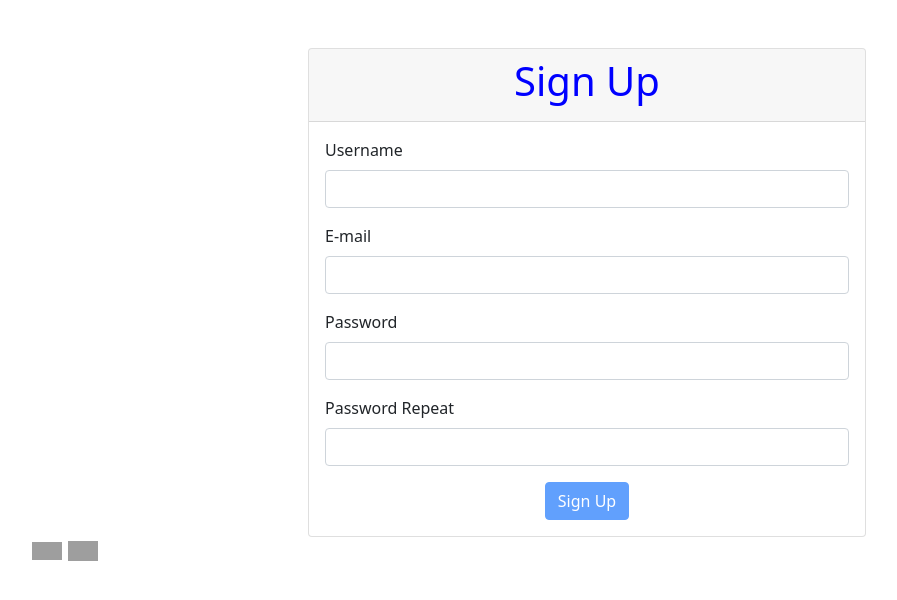
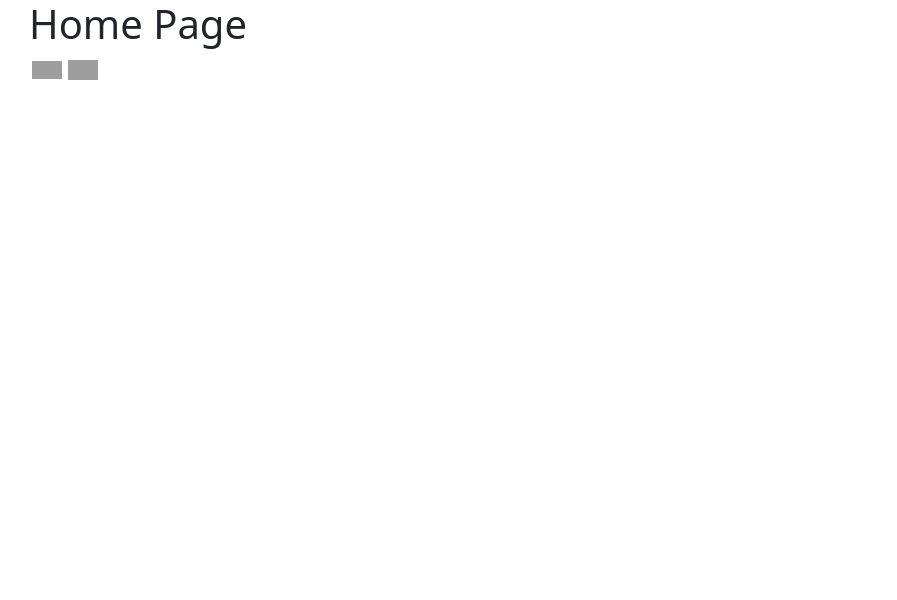
Before and after one commit to begin-again/vue-tdd-class, a Vue app: page / in a window 1280 px wide. Shown: the top 600 px of the page, without its empty margins (53-950 px from the left). Built offline with nearby package versions, Linux system fonts and the light colour scheme; grey boxes are pictures that could not be loaded.

Commit message:
tests work for signup, login, user pages

```diff
--- a/src/App.vue
+++ b/src/App.vue
@@ -1,20 +1,34 @@
 <template>
     <div class="container">
-        <SignupPage />
+        <HomePage v-if="path === '/'" />
+        <LoginPage v-else-if="path === '/login'" />
+        <UserPage v-else-if="path.startsWith('/user/')" />
+        <SignupPage v-else-if="path === '/signup'" />
         <LanguageSelector />
     </div>
 </template>
 
 <script>
-import SignupPage from "./pages/SignupPage.vue";
-import LanguageSelector from "./components/language-selector.vue";
+import HomePage from "./pages/HomePage";
+import UserPage from "./pages/UserPage";
+import LoginPage from "./pages/LoginPage";
+import SignupPage from "./pages/SignupPage";
+import LanguageSelector from "./components/language-selector";
 
 export default {
     name: "App",
     components: {
+        HomePage,
+        UserPage,
+        LoginPage,
         SignupPage,
-        LanguageSelector
+        LanguageSelector,
     },
+    computed: {
+        path() {
+            return window.location.pathname;
+        }
+    }
 };
 </script>
 
--- /dev/null
+++ b/src/pages/LoginPage.vue
@@ -0,0 +1,5 @@
+<template>
+    <div data-testid="login-page">
+        <h1>Login Page</h1>
+    </div>
+</template>
--- a/src/pages/SignUpPage.vue
+++ b/src/pages/SignUpPage.vue
@@ -1,5 +1,5 @@
 <template>
-    <div class="col-lg-6 offset-lg-3 col-md-8 offset-md-2">
+    <div class="col-lg-6 offset-lg-3 col-md-8 offset-md-2" data-testid="signup-page">
         <form v-if="!signupSuccess" class="card mt-5" data-test-id="form-sign-up">
             <div class="card-header">
                 <h1 class="text-center">{{ $t("signUp") }}</h1>
--- /dev/null
+++ b/src/pages/UserPage.vue
@@ -0,0 +1,5 @@
+<template>
+    <div data-testid="user-page">
+        <h1>User Page</h1>
+    </div>
+</template>
```
Also changed, not shown: src/pages/HomePage.vue (renamed from src/components/home-page.vue), 1 other file (tests, documents, lock files or other folders).
